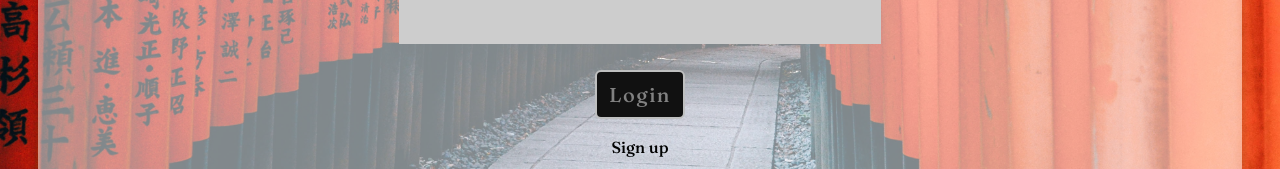
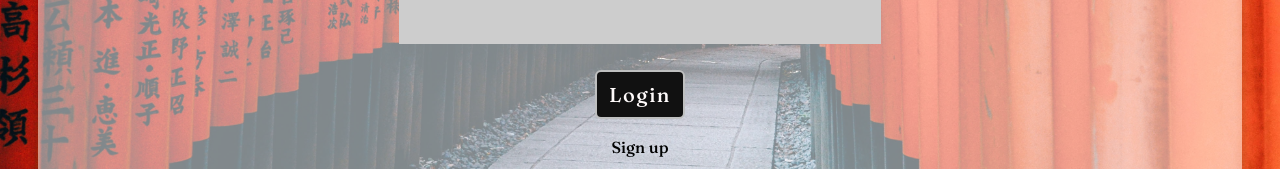
Before and after one commit to RX-78GP02A/spaced-repetition-frontend, a React (Create React App) app: page /login in a window 1280 px wide. Shown: the part 476-645 px from the top of the page. Built offline with nearby package versions, Linux system fonts and the light colour scheme.

Commit message:
updated DashBoard.css

```diff
--- a/src/components/DashBoard/DashBoard.css
+++ b/src/components/DashBoard/DashBoard.css
@@ -10,7 +10,7 @@
 .stylish-btn {
   padding: 10px 12px;
   border: 2px solid #BFC0C0;
-  color: #818181;
+  color: #fffbfb;
   font-size: 1em;
   font-family: 'Fraunces', sans-serif;
   letter-spacing: 1.5px;
```
